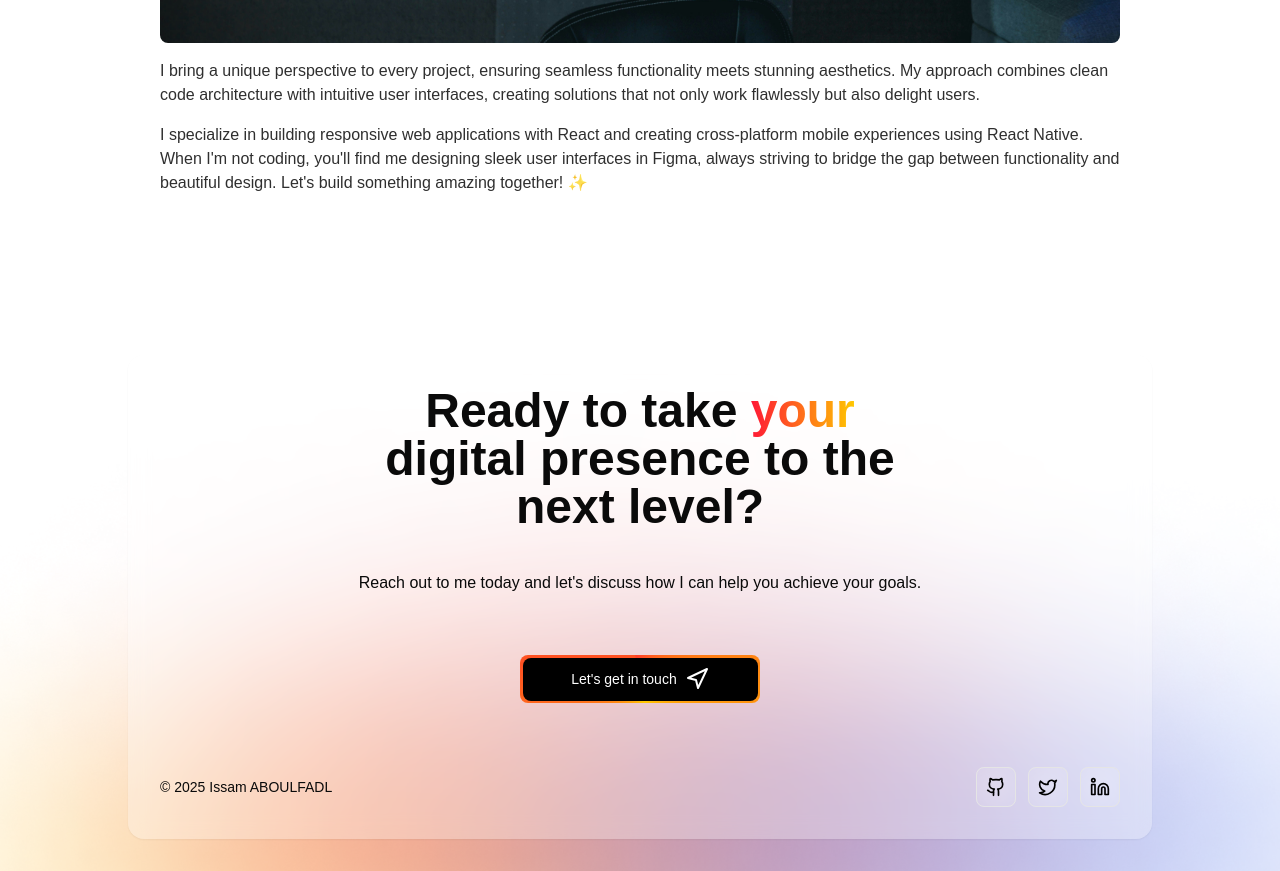
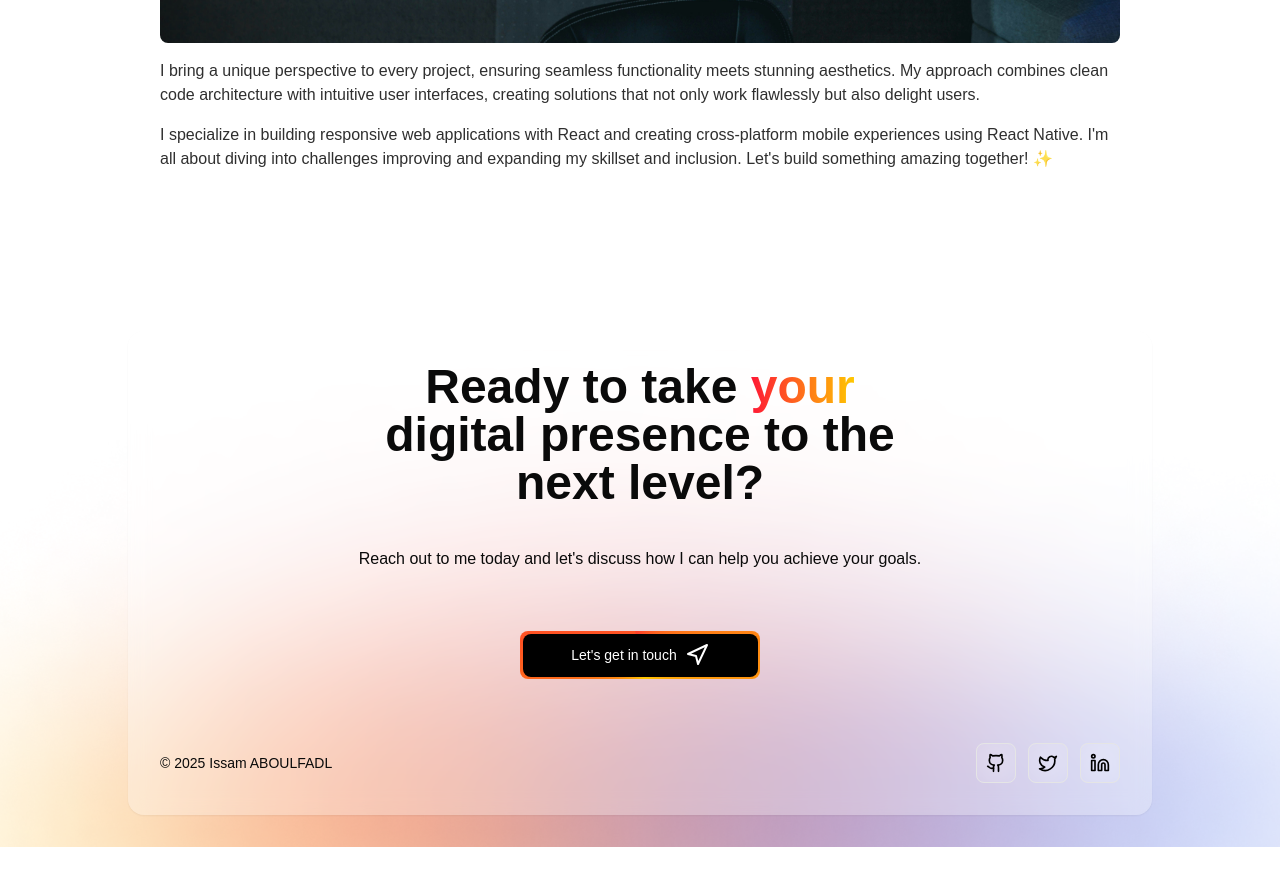
Before and after one commit to Issam-AB/my-portfolio, a Next.js app: page /about in a window 1280 px wide. Shown: the part 1000-1871 px from the top of the page. After the commit the page ends 1847 px from the top, so only its background shows below. Built offline with nearby package versions, Linux system fonts and the light colour scheme.

Commit message:
chore: update content on about page

```diff
--- a/app/(main)/about/details.tsx
+++ b/app/(main)/about/details.tsx
@@ -37,10 +37,9 @@ const AboutDetails = () => {
       </p>
       <p className="text-foreground/85 mt-4">
         I specialize in building responsive web applications with React and
-        creating cross-platform mobile experiences using React Native. When I'm
-        not coding, you&apos;ll find me designing sleek user interfaces in
-        Figma, always striving to bridge the gap between functionality and
-        beautiful design. Let&apos;s build something amazing together! ✨
+        creating cross-platform mobile experiences using React Native. I&apos;m
+        all about diving into challenges improving and expanding my skillset and
+        inclusion. Let&apos;s build something amazing together! ✨
       </p>
     </div>
   );
```
